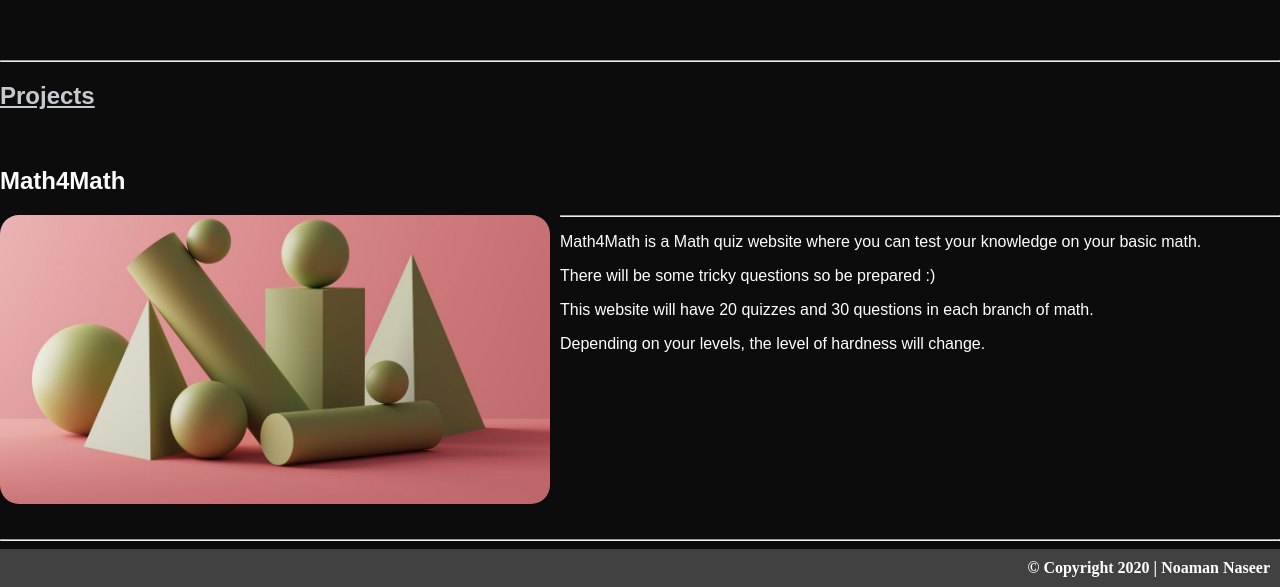
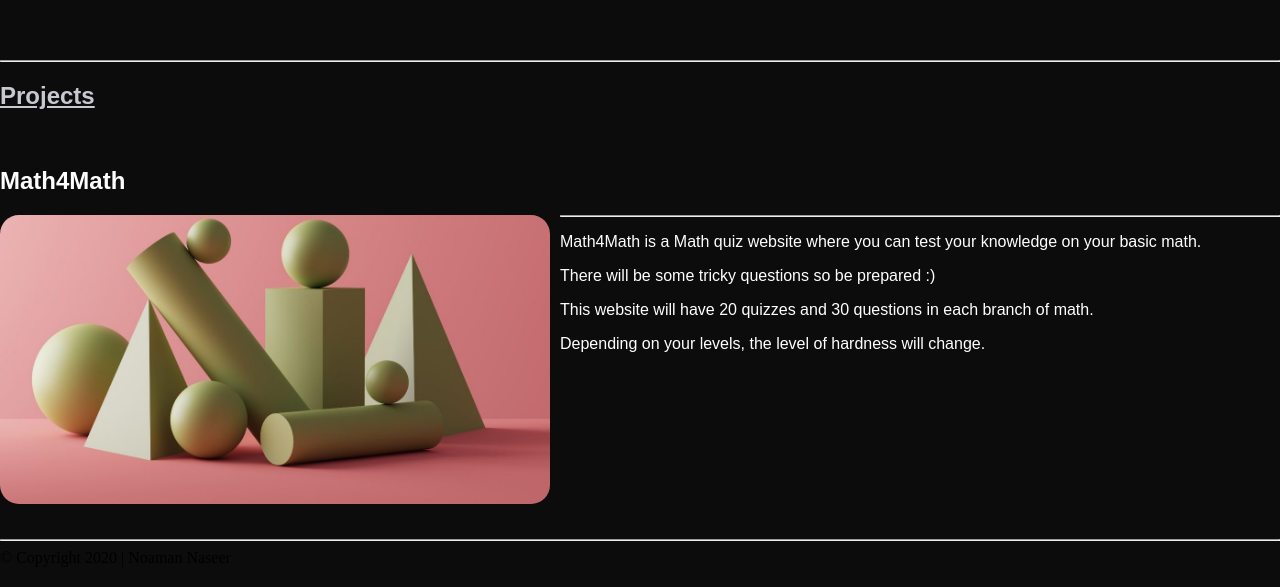
Before and after one commit to noamandev/noaman.github.io, a plain HTML site: page Pages/index.html in a window 1280 px wide. Shown: the part 919-1506 px from the top of the page. Drawn offline with Linux system fonts and the light colour scheme; a script that the page names is missing.

Commit message:
Removed footer decoration

```diff
--- a/Pages/styles/About.css
+++ b/Pages/styles/About.css
@@ -35,13 +35,3 @@ p.skills {
     width: 87px;
     margin-left: 5px;
 }
-
-
-
-footer {
-    text-align: right;
-    background-color: rgb(66, 65, 65);
-    color: white;
-    padding: 10px;
-    font-weight: bold;
-}
--- a/Pages/styles/Contact.css
+++ b/Pages/styles/Contact.css
@@ -35,12 +35,3 @@ p {
     width: 360px;
     margin-left: 0;
 }
-
-
-footer {
-    text-align: right;
-    background-color: rgb(66, 65, 65);
-    color: white;
-    padding: 10px;
-    font-weight: bold;
-}
--- a/Pages/styles/Projects.css
+++ b/Pages/styles/Projects.css
@@ -40,12 +40,3 @@ p.saying {
     float: left;
     margin-right: 10px;
 }
-
-
-footer {
-    text-align: right;
-    background-color: rgb(66, 65, 65);
-    color: white;
-    padding: 10px;
-    font-weight: bold;
-}
--- a/Pages/styles/moreStyle.css
+++ b/Pages/styles/moreStyle.css
@@ -52,12 +52,3 @@ h4, p, h1, h2 {
   background-color: orangered;
   cursor: pointer;
 }
-
-
-footer {
-    text-align: right;
-    background-color: rgb(66, 65, 65);
-    color: white;
-    padding: 10px;
-    font-weight: bold;
-}
```
